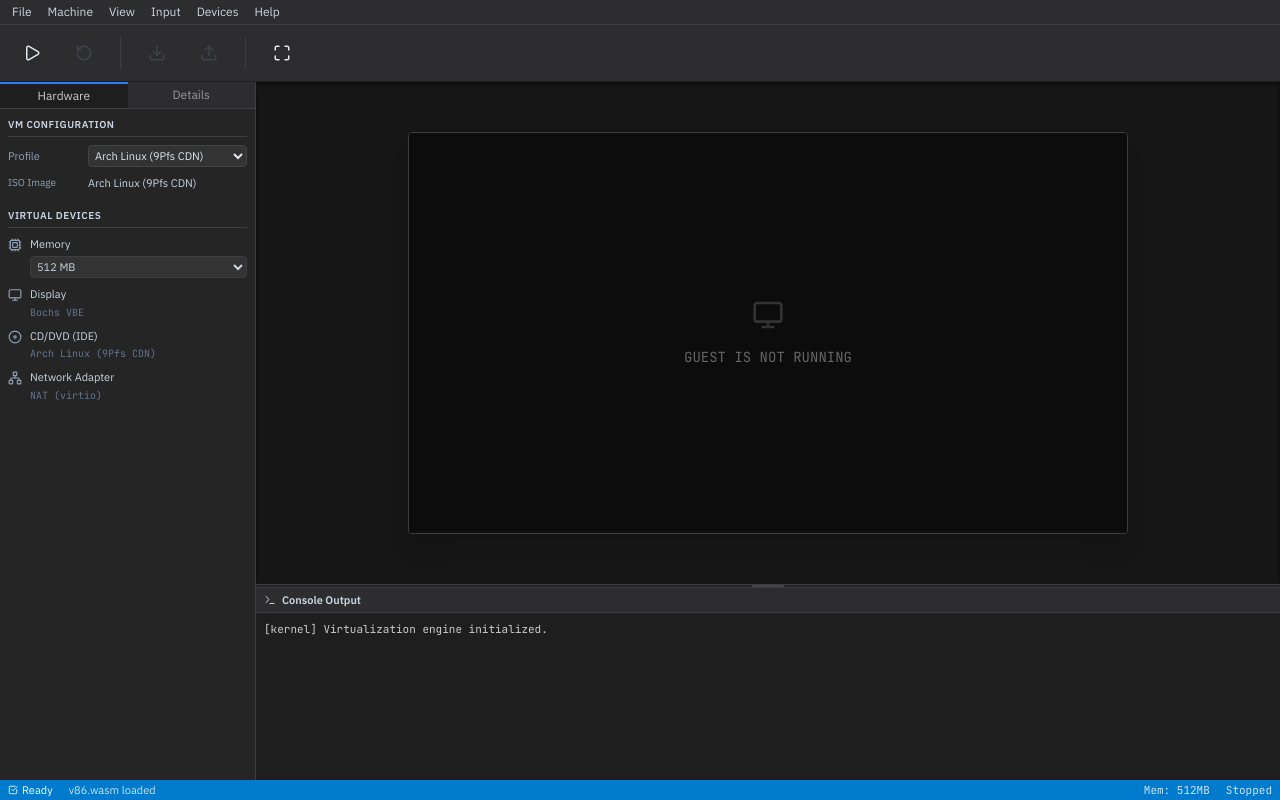
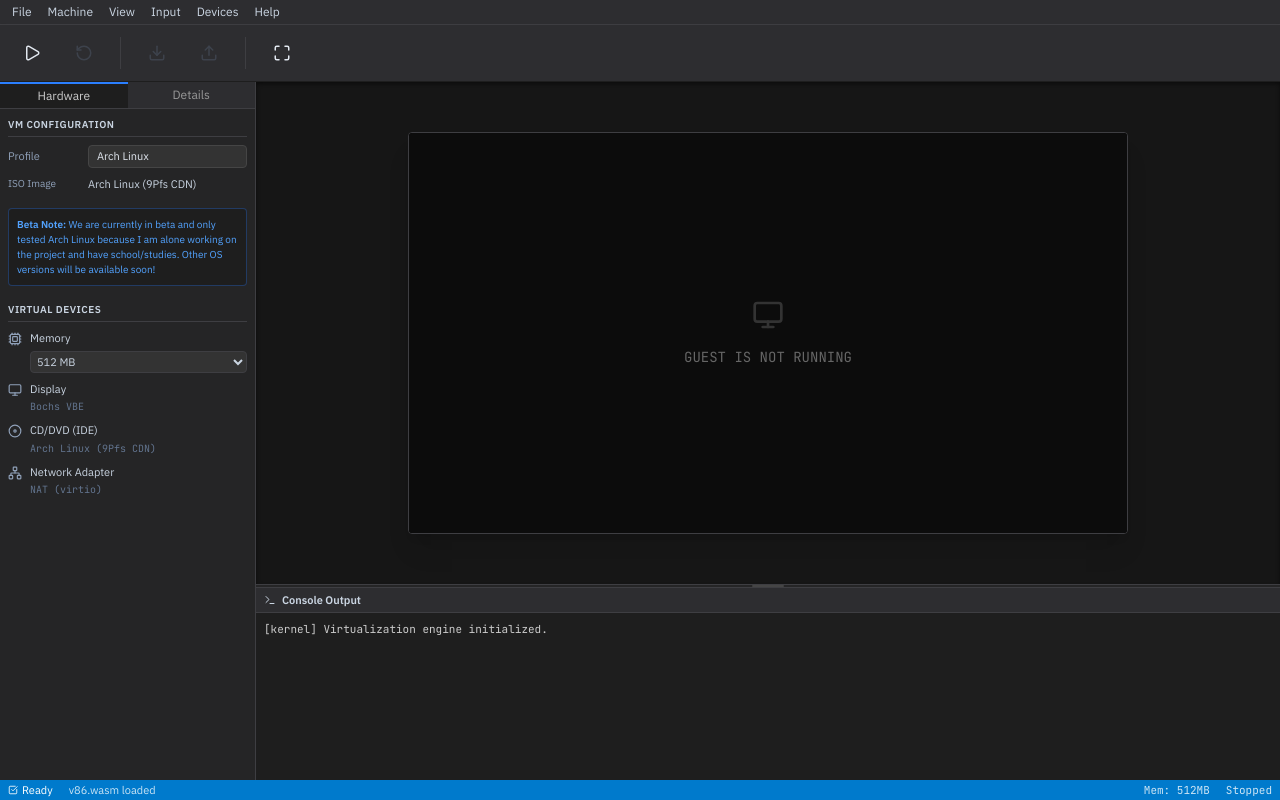
Before and after one commit to sxwik/VoidVM, a React (Vite) app: page / in a window 1280 px wide. Both pictures are taken after a click on the button "Open Workspace". Built offline with nearby package versions, Linux system fonts and the light colour scheme.

Commit message:
fix: Update v86-fallback.wasm and remove unused code

```diff
--- a/server.ts
+++ b/server.ts
@@ -23,10 +23,7 @@ async function startServer() {
     pathRewrite: {
       '^/proxy/copy.sh': '', // remove base path
     },
-    secure: false,
-    onError: (err, req, res) => {
-        console.error('Proxy Error:', err.message);
-    }
+    secure: false
   }));
 
   // Vite middleware for development
--- a/src/components/layout/Header.tsx
+++ b/src/components/layout/Header.tsx
@@ -2,7 +2,7 @@ import React, { useEffect } from 'react';
 import { useSettingsStore } from '../../store/settingsStore';
 import { useV86 } from '../../hooks/useV86';
 
-const MenuBarItem = ({ label, items, activeMenu, setActiveMenu, id }: { label: string, items: {label: string, action?: () => void, disabled?: boolean, separator?: boolean}[], activeMenu: string | null, setActiveMenu: (id: string | null) => void, id: string }) => {
+const MenuBarItem = ({ label, items, activeMenu, setActiveMenu, id }: { label: string, items: {label?: string, action?: () => void, disabled?: boolean, separator?: boolean}[], activeMenu: string | null, setActiveMenu: (id: string | null) => void, id: string }) => {
   const isOpen = activeMenu === id;
 
   return (
--- a/src/components/layout/Sidebar.tsx
+++ b/src/components/layout/Sidebar.tsx
@@ -1,6 +1,5 @@
 import React from 'react';
 import { useVMStore } from '../../store/vmStore';
-import { PRESET_PROFILES } from '../../runtime/profiles';
 import { useV86 } from '../../hooks/useV86';
 import { Cpu, Monitor, Disc, Network } from 'lucide-react';
 import { formatUptime } from '../../utils/format';
@@ -8,27 +7,6 @@ import { formatUptime } from '../../utils/format';
 export const Sidebar: React.FC<{ v86Info: ReturnType<typeof useV86>, stats: string }> = ({ v86Info, stats }) => {
   const { activeTab, setActiveTab } = useVMStore();
   const { isRunning, hasSaveState, uptime, activeProfile, setActiveProfile } = v86Info;
-
-  const handleProfileChange = (e: React.ChangeEvent<HTMLSelectElement>) => {
-    const profileId = e.target.value;
-    const profile = PRESET_PROFILES.find(p => p.id === profileId);
-    if (profile) {
-      setActiveProfile(profile);
-    }
-  };
-
-  const handleFileUpload = (e: React.ChangeEvent<HTMLInputElement>) => {
-    const file = e.target.files?.[0];
-    if (file) {
-      setActiveProfile({
-        id: 'custom',
-        name: file.name,
-        cdromFile: file,
-        memorySize: activeProfile.memorySize,
-        vgaMemorySize: activeProfile.vgaMemorySize,
-      });
-    }
-  };
 
   return (
     <div className="w-64 bg-[#252526] border-r border-[#3e3e42] flex flex-col flex-shrink-0">
@@ -57,29 +35,15 @@ export const Sidebar: React.FC<{ v86Info: ReturnType<typeof useV86>, stats: stri
               <div className="font-semibold text-slate-300 mb-2 border-b border-[#3e3e42] pb-1 uppercase tracking-wider text-[10px]">VM Configuration</div>
               <div className="grid grid-cols-[80px_1fr] gap-y-2 items-center mb-2">
                 <label className="text-slate-400">Profile</label>
-                <select
-                  value={activeProfile.id}
-                  onChange={handleProfileChange}
-                  disabled={isRunning}
-                  className="bg-[#333333] border border-[#454545] text-slate-200 outline-none p-0.5 rounded-sm disabled:opacity-50"
-                >
-                  {PRESET_PROFILES.map(p => (
-                    <option key={p.id} value={p.id}>{p.name}</option>
-                  ))}
-                </select>
+                <div className="bg-[#333333] border border-[#454545] text-slate-200 p-0.5 px-2 rounded-sm text-[11px]">
+                  Arch Linux
+                </div>
 
                 <label className="text-slate-400 text-[10px] leading-tight">ISO Image</label>
-                {activeProfile.id === 'custom' ? (
-                  <input
-                    type="file"
-                    accept=".iso,.img,.img.zip"
-                    onChange={handleFileUpload}
-                    disabled={isRunning}
-                    className="bg-[#333333] border border-[#454545] text-slate-200 p-0.5 rounded-sm w-full file:hidden text-[10px]"
-                  />
-                ) : (
-                  <div className="text-slate-300 truncate" title={activeProfile.name}>{activeProfile.name}</div>
-                )}
+                <div className="text-slate-300 truncate" title={activeProfile.name}>{activeProfile.name}</div>
+              </div>
+              <div className="mt-4 p-2 bg-[#1e1e1e] border border-blue-500/30 rounded text-[10px] text-blue-400">
+                <strong>Beta Note:</strong> We are currently in beta and only tested Arch Linux because I am alone working on the project and have school/studies. Other OS versions will be available soon!
               </div>
             </div>
 
--- a/src/hooks/useFullscreen.ts
+++ b/src/hooks/useFullscreen.ts
@@ -1,4 +1,4 @@
-import { useCallback } from 'react';
+import React, { useCallback } from 'react';
 
 export function useFullscreen(screenRef: React.RefObject<HTMLDivElement | null>) {
   const goFullscreen = useCallback(() => {
--- a/src/runtime/emulator/v86.ts
+++ b/src/runtime/emulator/v86.ts
@@ -157,13 +157,13 @@ export class EmulatorRuntime {
     }
 
     if (profile.statePath) {
-      opts.initial_state = { url: profile.statePath };
+      opts.initial_state = { url: profile.statePath } as any;
     }
 
     if (profile.filesystem) {
       opts.filesystem = { baseurl: profile.filesystem.baseurl };
       if (profile.filesystem.basefsUrl) {
-        opts.filesystem.basefs = { url: profile.filesystem.basefsUrl };
+        opts.filesystem.basefs = { url: profile.filesystem.basefsUrl } as any;
         opts.bzimage_initrd_from_filesystem = true;
       }
     }
```
Also changed, not shown: 1 other file (tests, documents, lock files or other folders).
